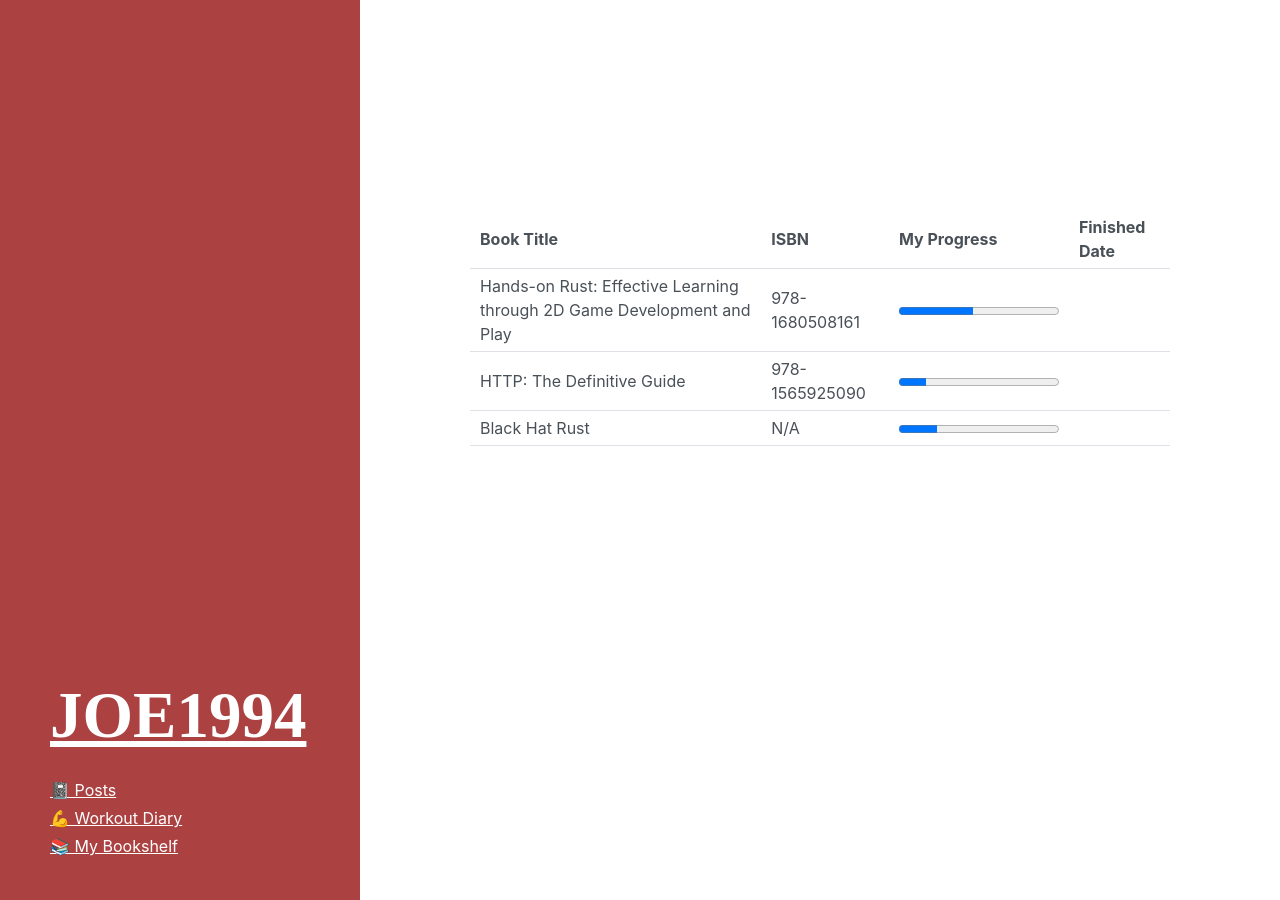
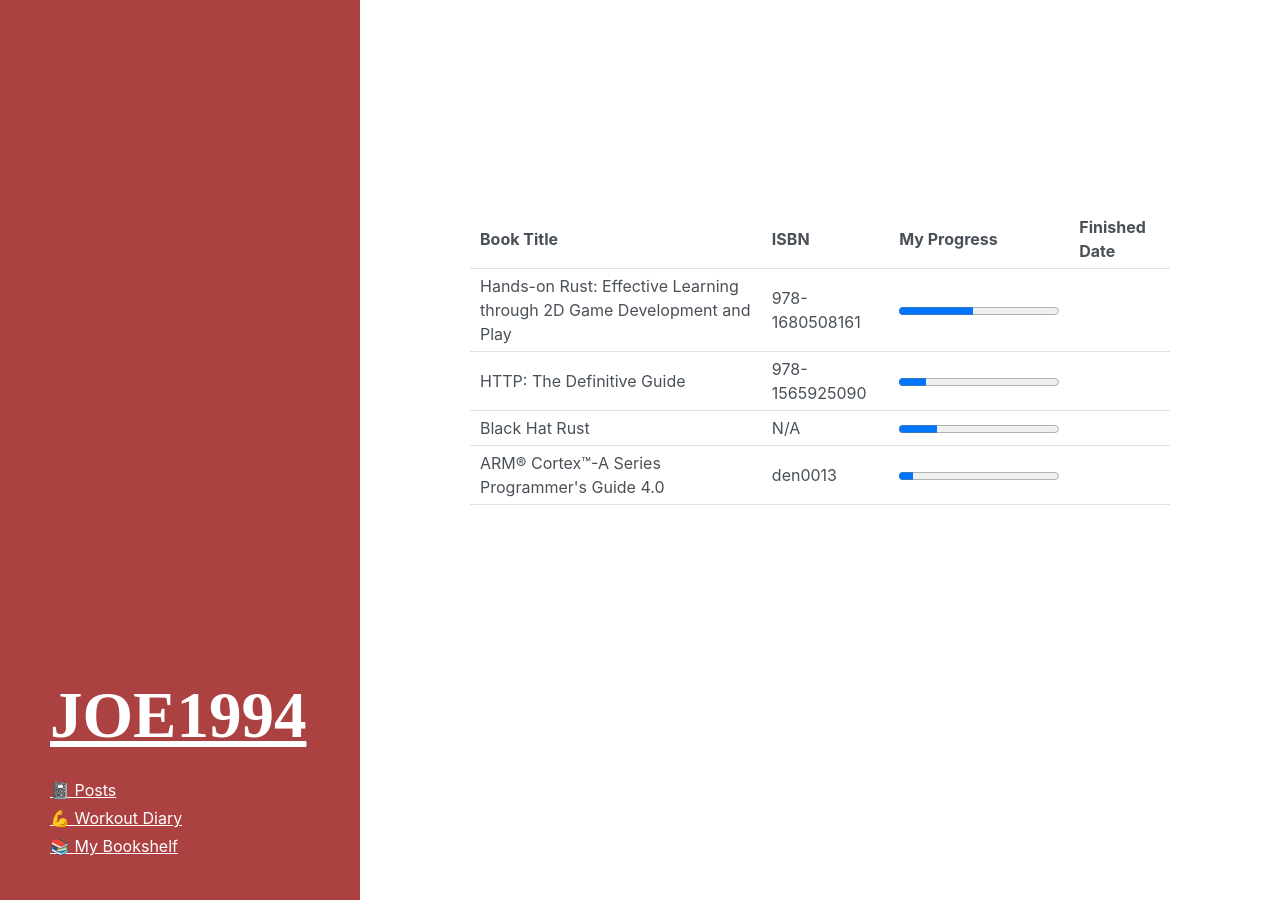
Before and after one commit to JOE1994/JOE1994.github.io, a Jekyll site: the page built from bookshelf.html, in a window 1280 px wide. Built offline with Jekyll 4.4.1, drawn with Linux system fonts in a browser that asks for light colours.

Commit message:
[bookshelf] sync ARM programmer's guide

```diff
--- a/_data/bookshelf.yml
+++ b/_data/bookshelf.yml
@@ -15,3 +15,9 @@
   progress: 87
   tot_pages: 358
   finished_date: ''
+
+- name: "ARM® Cortex™-A Series Programmer's Guide 4.0"
+  isbn: 'den0013'
+  progress: 38
+  tot_pages: 421
+  finished_date: ''
```
